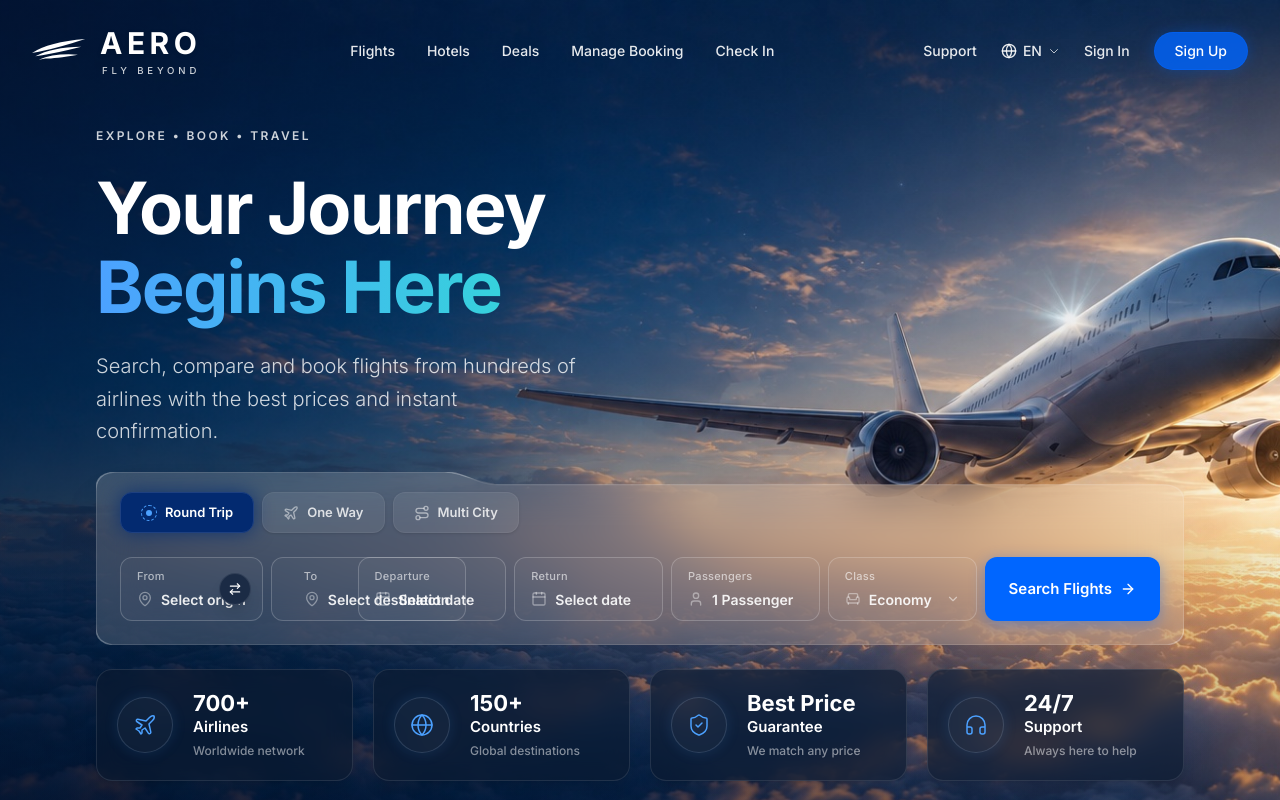
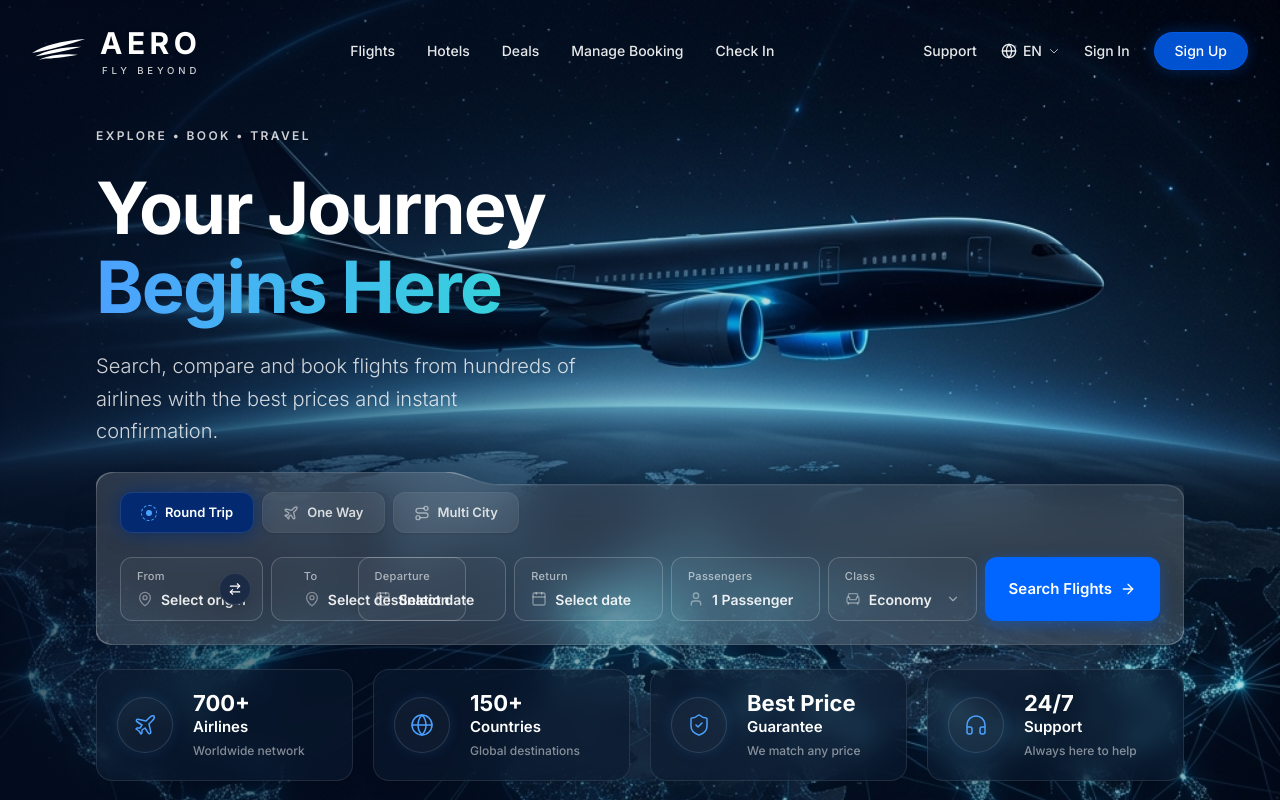
Before and after one commit to amnayahya-star/fly, a Next.js app: page /en in a window 1280 px wide. Shown: the top 800 px of the page. Built offline with nearby package versions, Linux system fonts and the light colour scheme.

Commit message:
Update hero background with luxury dark theme

```diff
--- a/src/app/[lang]/page.tsx
+++ b/src/app/[lang]/page.tsx
@@ -15,8 +15,8 @@ export default async function Home({ params }: { params: Promise<{ lang: string
       {/* Background Image Layer */}
       <div className="absolute inset-0 w-full h-full pointer-events-none">
         <Image
-          src="/sunset_airplane.jpg"
-          alt="Airplane flying over clouds with world map background"
+          src="/luxury_aero_hero.png"
+          alt="Luxury dark themed airplane soaring over glowing world map"
           fill
           priority
           className="object-cover object-center"
```
Also changed, not shown: public/luxury_aero_hero.png (added).
